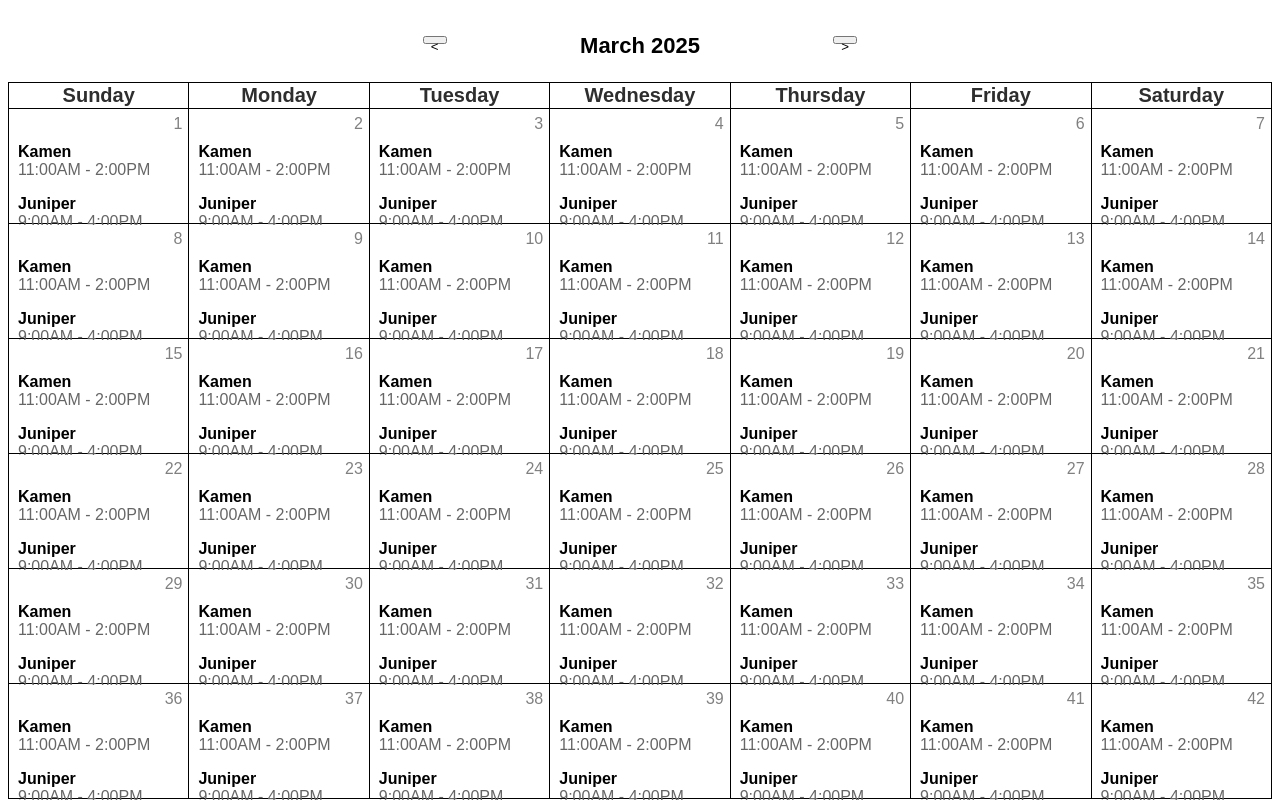
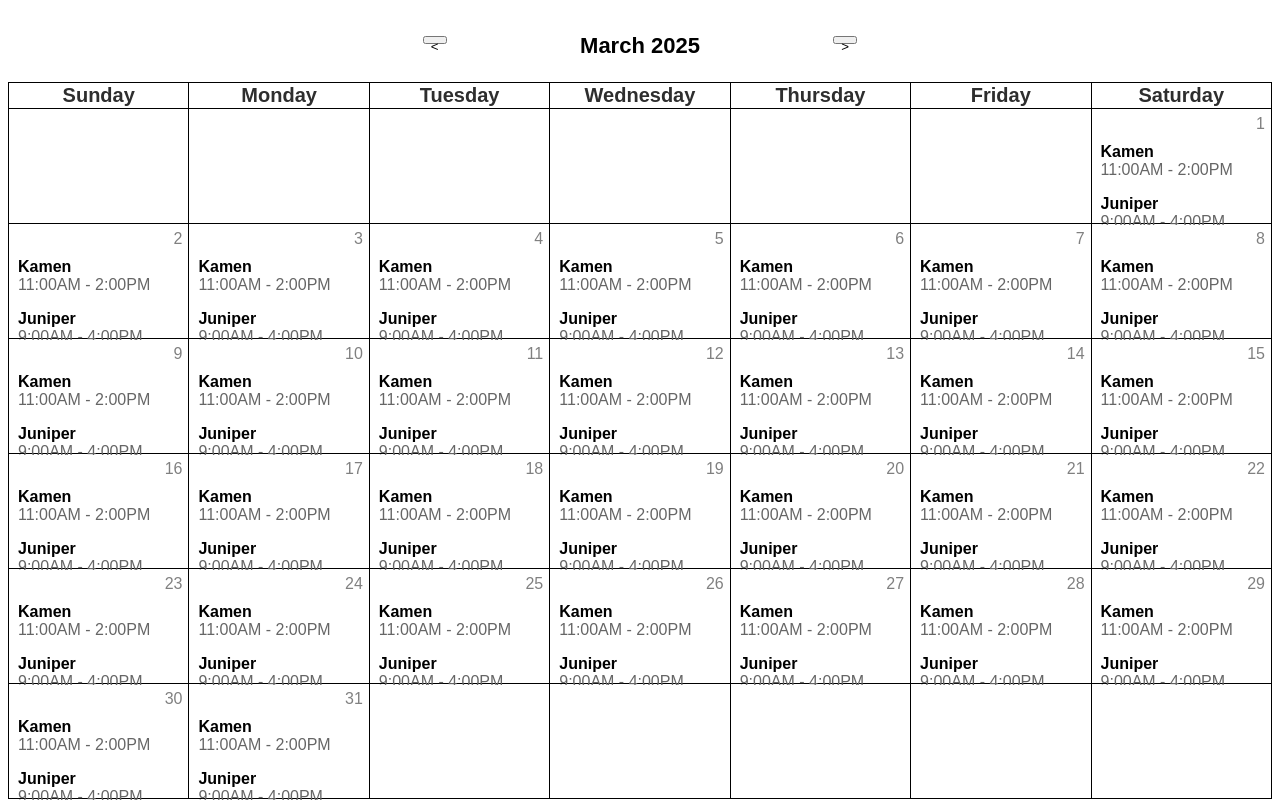
Before and after one commit to branansmith/Schedulizer, a React (Vite) app in the folder frontend/: page / in a window 1280 px wide. Built offline with nearby package versions, Linux system fonts and the light colour scheme.

Commit message:
Accurate days displayed for each month

```diff
--- a/frontend/components/Calendar.jsx
+++ b/frontend/components/Calendar.jsx
@@ -1,4 +1,5 @@
 import CalendarDay from './CalendarDay';
+import NonCalendarDay from './NonCalendarDay';
 import CalendarTitle from '../components/CalendarTitle'
 import { useEffect } from 'react';
 import { useCalendarTitle } from './CalendarTitleContext';
@@ -16,7 +17,6 @@ function Calendar() {
         getLastDayOfMonth();
       },[title])
 
-    console.log(firstDay);
 
     const firstDayNotFound = true;
 
@@ -43,13 +43,15 @@ function Calendar() {
                             <th className="calendar-day-names">Saturday</th>
                         </tr>
                     </thead>
-                    <tbody>
+                    <tbody> {/* if index == firstDay, firstDayNotFound = false
+                                if (firstDayNotFound) map prev month day
+                    */}
                         {rows.map((week, index) => (
                             <tr key={index}>
                                 {week.map(day => (
                                     <td key={day}>
-                                        {console.log(day)}
-                                        <CalendarDay day={day} />
+                                        {isInMonth(day, firstDay, lastDay)}
+
                                     </td>
                                 ))}
                             </tr>
@@ -61,4 +63,12 @@ function Calendar() {
     );
 }
 
+function isInMonth(day, firstDay, lastDay) {
+    if (day - 1 >= firstDay && day - firstDay <= lastDay) {
+        return <CalendarDay day={day - firstDay}/>;
+    } else {
+        return <NonCalendarDay/>;
+    }
+}
+
 export default Calendar;
--- a/frontend/components/CalendarTitleContext.jsx
+++ b/frontend/components/CalendarTitleContext.jsx
@@ -39,7 +39,7 @@ export const CalendarTitleProvider = ({ children }) => {
   //used for knowing when to stop adding employee data
   const getLastDayOfMonth = () => {
     const { month, year } = getMonthYearFromTitle(title); // Get current month and year from state
-    const lastDay = new Date(year, month + 1, -1);
+    const lastDay = new Date(year, month + 1, 0);
     return lastDay.getDate();
   }
 
--- /dev/null
+++ b/frontend/components/NonCalendarDay.jsx
@@ -0,0 +1,14 @@
+import EmployeeContainer from './EmployeeContainer';
+
+function NonCalendarDay({day}) {
+    return(
+        <>
+            <div className="non-calendar-day">
+                <p className = "day-number">{day}</p>
+
+            </div>
+        </>
+    )
+}
+
+export default NonCalendarDay;
```
